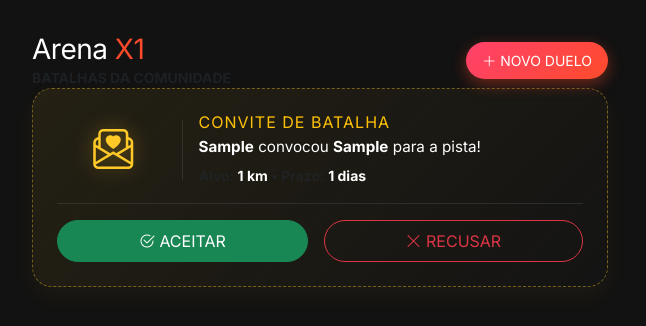
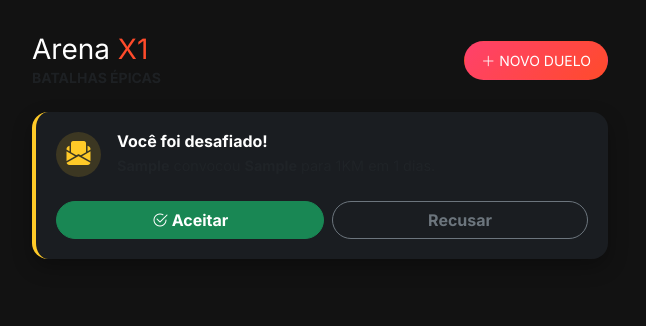
Before and after one commit to JullioDutra/projeto_kms, a Django app: page /arena/ in a window 1280 px wide. Shown: the part 67-393 px from the top of the page, without its empty margins (320-966 px from the left). Run offline with Django 5.2, Linux system fonts and the light colour scheme; a user stored in the database is signed in; tables that the repository leaves empty hold one stand-in row (values such as "Sample post").

Commit message:
Update arena.html

```diff
--- a/core/templates/core/arena.html
+++ b/core/templates/core/arena.html
@@ -4,108 +4,81 @@
 
 {% block extra_css %}
 <style>
-    /* --- ESTRUTURA GERAL --- */
-    .arena-header { margin-bottom: 25px; }
+    body { background-color: #121212; }
 
-    .duel-card {
-        background: linear-gradient(145deg, #181a1f 0%, #0d0f12 100%);
-        border: 1px solid rgba(255, 255, 255, 0.05);
-        border-radius: 28px;
-        padding: 2.5rem 1.5rem;
-        box-shadow: 0 20px 40px rgba(0,0,0,0.6);
-        margin-bottom: 30px;
-        position: relative;
-        overflow: hidden;
+    /* --- NOTIFICAÇÃO DE CONVITE (ESTILO APP) --- */
+    .app-notification-card {
+        background: #1a1d21;
+        border-left: 4px solid #ffca28;
+        border-radius: 16px;
+        padding: 20px;
+        margin-bottom: 25px;
+        box-shadow: 0 8px 20px rgba(0,0,0,0.3);
+    }
+    .icon-circle {
+        width: 45px; height: 45px;
+        background: rgba(255, 202, 40, 0.15);
+        color: #ffca28;
+        border-radius: 50%;
+        display: flex; align-items: center; justify-content: center;
+        font-size: 1.5rem;
     }
 
-    /* --- CONVITE PENDENTE (TICKET) --- */
-    .invite-ticket {
-        background: linear-gradient(135deg, rgba(255, 202, 40, 0.08) 0%, rgba(20, 20, 20, 0.95) 100%);
-        border: 1px dashed rgba(255, 202, 40, 0.4);
-        border-radius: 20px;
-        padding: 1.5rem;
-        margin-bottom: 25px;
-        box-shadow: 0 10px 25px rgba(255, 202, 40, 0.05);
-        transition: transform 0.3s;
-    }
-    .invite-ticket:hover { transform: translateY(-3px); }
-    .invite-icon { font-size: 2.5rem; color: #ffca28; filter: drop-shadow(0 0 10px rgba(255, 202, 40, 0.4)); }
-
-    /* --- AVATARES COM EFEITO GLOW --- */
-    .avatar-wrapper { position: relative; width: 85px; height: 85px; margin: 0 auto 15px auto; }
-
-    .avatar-duelo {
-        width: 100%; height: 100%;
-        border-radius: 50%;
-        object-fit: cover;
-        background-color: #1a1a1a;
-        border: 3px solid;
-        z-index: 2;
-        position: relative;
-    }
-    .avatar-azul { border-color: #00d2ff; }
-    .avatar-vermelho { border-color: #ff416c; }
-
-    .glow-azul { position: absolute; inset: -5px; background: #00d2ff; border-radius: 50%; filter: blur(15px); opacity: 0.4; z-index: 1; }
-    .glow-vermelho { position: absolute; inset: -5px; background: #ff416c; border-radius: 50%; filter: blur(15px); opacity: 0.4; z-index: 1; }
-
-    /* --- TANQUES ESTILO CÁPSULA --- */
-    .arena-track {
-        display: flex;
-        justify-content: space-evenly;
-        align-items: flex-end;
-        margin: 35px 0 20px 0;
+    /* --- CARD DO DUELO ATIVO --- */
+    .duel-card {
+        background: #16181b;
+        border: 1px solid rgba(255,255,255,0.05);
+        border-radius: 24px;
+        padding: 25px 20px;
+        margin-bottom: 30px;
+        box-shadow: 0 10px 30px rgba(0,0,0,0.4);
     }
 
-    .tanque-coluna { display: flex; flex-direction: column; align-items: center; flex: 1; z-index: 2; }
-
-    .tanque-capsula {
-        width: 65px; height: 230px;
-        background: #050505;
-        border: 2px solid rgba(255, 255, 255, 0.08);
-        border-radius: 40px;
-        position: relative;
-        overflow: hidden;
-        box-shadow: inset 0 10px 20px rgba(0,0,0,0.8), 0 0 15px rgba(0,0,0,0.4);
-        margin: 15px 0;
+    .duel-header-meta {
+        text-align: center;
+        margin-bottom: 25px;
+        padding-bottom: 15px;
+        border-bottom: 1px solid rgba(255,255,255,0.05);
     }
 
-    .liquido-base {
-        width: 100%; position: absolute; bottom: 0; left: 0;
-        transition: height 1.2s cubic-bezier(0.17, 0.67, 0.83, 0.67);
-        border-radius: 0 0 40px 40px;
+    /* --- AVATARES NO TOPO --- */
+    .avatar-sm {
+        width: 55px; height: 55px;
+        border-radius: 50%; object-fit: cover;
+        border: 3px solid; background-color: #222;
     }
-    .liquido-azul { background: linear-gradient(180deg, #00d2ff 0%, #005c8a 100%); box-shadow: 0 -5px 20px rgba(0, 210, 255, 0.6); }
-    .liquido-vermelho { background: linear-gradient(180deg, #ff416c 0%, #8a0024 100%); box-shadow: 0 -5px 20px rgba(255, 65, 108, 0.6); }
+    .avatar-azul { border-color: #00d2ff; box-shadow: 0 0 15px rgba(0, 210, 255, 0.3); }
+    .avatar-vermelho { border-color: #ff416c; box-shadow: 0 0 15px rgba(255, 65, 108, 0.3); }
 
-    .porcentagem-pill {
-        position: absolute; top: 50%; left: 50%;
-        transform: translate(-50%, -50%);
-        background: rgba(0, 0, 0, 0.6);
-        backdrop-filter: blur(5px);
-        border: 1px solid rgba(255, 255, 255, 0.1);
-        color: #fff; padding: 6px 12px;
-        border-radius: 20px; font-size: 1rem; font-weight: 900; z-index: 5;
+    /* --- TRILHAS HORIZONTAIS (A SOLUÇÃO PARA OS KMs) --- */
+    .racer-block { margin-bottom: 25px; }
+
+    .racer-info {
+        display: flex; justify-content: space-between; align-items: flex-end;
+        margin-bottom: 8px;
+    }
+    .racer-name { font-weight: 900; font-size: 1.1rem; text-transform: uppercase; letter-spacing: 0.5px; margin: 0; }
+    .racer-stats { text-align: right; }
+    .racer-km { font-size: 1.3rem; font-weight: 900; line-height: 1; }
+    .racer-pct { font-size: 0.8rem; font-weight: 700; color: #888; margin-left: 8px; }
+
+    .track-bg {
+        width: 100%; height: 14px;
+        background: #0a0a0a;
+        border-radius: 20px;
+        overflow: hidden;
+        box-shadow: inset 0 2px 5px rgba(0,0,0,0.8);
+        border: 1px solid rgba(255,255,255,0.05);
     }
 
-    /* --- TEXTOS E TIPOGRAFIA --- */
-    .vs-container { display: flex; align-items: center; justify-content: center; padding-bottom: 70px; z-index: 2; }
-    .vs-badge {
-        background: linear-gradient(135deg, #ffd700, #ff8c00);
-        -webkit-background-clip: text; -webkit-text-fill-color: transparent;
-        font-size: 2.8rem; font-weight: 900; font-style: italic;
-        filter: drop-shadow(0 5px 15px rgba(255, 215, 0, 0.3));
+    .track-fill {
+        height: 100%; border-radius: 20px;
+        transition: width 1s ease-in-out;
     }
+    .track-fill-azul { background: linear-gradient(90deg, #00d2ff, #3a7bd5); box-shadow: 0 0 10px rgba(0, 210, 255, 0.6); }
+    .track-fill-vermelho { background: linear-gradient(90deg, #ff416c, #ff4b2b); box-shadow: 0 0 10px rgba(255, 65, 108, 0.6); }
 
-    .atleta-nome { font-size: 1.1rem; font-weight: 900; text-transform: uppercase; letter-spacing: 1px; margin-bottom: 0; }
-    .km-display { font-size: 1.5rem; font-weight: 900; color: #fff; margin-top: 10px; line-height: 1; }
-    .km-unit { font-size: 0.8rem; color: #888; font-weight: 700; text-transform: uppercase; }
-
-    /* Efeitos de Fundo do Card */
-    .bg-glow-azul { position: absolute; top: -50px; left: -50px; width: 250px; height: 250px; background: radial-gradient(circle, rgba(0,210,255,0.1) 0%, rgba(0,0,0,0) 70%); z-index: 0; }
-    .bg-glow-vermelho { position: absolute; bottom: -50px; right: -50px; width: 250px; height: 250px; background: radial-gradient(circle, rgba(255,65,108,0.1) 0%, rgba(0,0,0,0) 70%); z-index: 0; }
-
-    /* --- MODAL E FORMS --- */
+    /* --- MODAL --- */
     .form-control-dark { background: #121212 !important; border: 1px solid #444 !important; color: white !important; }
     .form-control-dark:focus { border-color: #ff4b2b !important; box-shadow: 0 0 0 4px rgba(255, 75, 43, 0.2) !important; }
 </style>
@@ -114,12 +87,12 @@
 {% block content %}
 <div class="container py-2" style="max-width: 600px;">
 
-    <div class="arena-header d-flex justify-content-between align-items-center">
+    <div class="d-flex justify-content-between align-items-center mb-4">
         <div>
-            <h3 class="fw-900 mb-0 text-white" style="letter-spacing: -0.5px;">Arena <span style="color: #ff4b2b;">X1</span></h3>
-            <p class="text-muted small fw-bold mb-0 text-uppercase">Batalhas da Comunidade</p>
+            <h3 class="fw-900 mb-0 text-white">Arena <span style="color: #ff4b2b;">X1</span></h3>
+            <p class="text-muted small fw-bold mb-0 text-uppercase">Batalhas Épicas</p>
         </div>
-        <button class="btn btn-sm fw-900 px-3 py-2 rounded-pill" style="background: linear-gradient(135deg, #ff416c, #ff4b2b); color: white; border: none; box-shadow: 0 5px 15px rgba(255, 75, 43, 0.4);" data-bs-toggle="modal" data-bs-target="#novoDesafioModal">
+        <button class="btn btn-sm fw-900 px-3 py-2 rounded-pill" style="background: linear-gradient(135deg, #ff416c, #ff4b2b); color: white;" data-bs-toggle="modal" data-bs-target="#novoDesafioModal">
             <i class="bi bi-plus-lg"></i> NOVO DUELO
         </button>
     </div>
@@ -127,118 +100,104 @@
     {% for d in desafios %}
 
         {% if d.status == 'pendente' %}
-        <div class="invite-ticket">
-            <div class="row align-items-center">
-                <div class="col-3 text-center border-end border-secondary border-opacity-25">
-                    <i class="bi bi-envelope-paper-heart invite-icon"></i>
-                </div>
-                <div class="col-9 ps-3">
-                    <h6 class="text-warning fw-900 mb-1 text-uppercase" style="letter-spacing: 1px;">Convite de Batalha</h6>
-                    <p class="text-white mb-1" style="font-size: 0.95rem;"><strong>{{ d.desafiante }}</strong> convocou <strong>{{ d.desafiado }}</strong> para a pista!</p>
-                    <small class="text-muted fw-bold">Alvo: <span class="text-white">{{ d.alvo_km|floatformat:0 }} km</span> • Prazo: <span class="text-white">{{ d.prazo_dias }} dias</span></small>
+        <div class="app-notification-card">
+            <div class="d-flex align-items-center">
+                <div class="icon-circle"><i class="bi bi-envelope-paper-fill"></i></div>
+                <div class="ms-3 flex-grow-1">
+                    <h6 class="mb-1 fw-bold text-white">Você foi desafiado!</h6>
+                    <p class="mb-0 text-muted" style="font-size: 0.9rem;"><strong>{{ d.desafiante }}</strong> convocou <strong>{{ d.desafiado }}</strong> para {{ d.alvo_km|floatformat:0 }}KM em {{ d.prazo_dias }} dias.</p>
                 </div>
             </div>
 
             {% if request.user.first_name == d.desafiado %}
-            <div class="d-flex gap-3 mt-3 pt-3 border-top border-secondary border-opacity-25">
-                <a href="{% url 'responder_desafio' d.id 'aceitar' %}" class="btn btn-success flex-grow-1 fw-900 rounded-pill py-2">
-                    <i class="bi bi-check2-circle"></i> ACEITAR
+            <div class="d-flex gap-2 mt-4">
+                <a href="{% url 'responder_desafio' d.id 'aceitar' %}" class="btn btn-success flex-grow-1 fw-bold rounded-pill">
+                    <i class="bi bi-check2-circle"></i> Aceitar
                 </a>
-                <a href="{% url 'responder_desafio' d.id 'recusar' %}" class="btn btn-outline-danger flex-grow-1 fw-900 rounded-pill py-2">
-                    <i class="bi bi-x-lg"></i> RECUSAR
+                <a href="{% url 'responder_desafio' d.id 'recusar' %}" class="btn btn-outline-secondary flex-grow-1 fw-bold rounded-pill">
+                    Recusar
                 </a>
             </div>
             {% endif %}
         </div>
 
         {% elif d.status == 'ativo' %}
-        <div class="duel-card text-center" id="cartaoDesafio_{{ d.id }}">
+        <div class="duel-card" id="cartaoDesafio_{{ d.id }}">
 
-            <div class="bg-glow-azul"></div>
-            <div class="bg-glow-vermelho"></div>
-
-            <div class="badge bg-dark border border-warning text-warning mb-3 px-3 py-2 rounded-pill shadow-sm" style="letter-spacing: 2px;">
-                <i class="bi bi-x-diamond-fill"></i> x1 de kms
+            <div class="duel-header-meta">
+                <div class="d-flex justify-content-center align-items-center mb-3">
+                    <img src="{{ d.avatar_desafiante|default:'' }}" class="avatar-sm avatar-azul" onerror="this.onerror=null; this.src='https://ui-avatars.com/api/?name={{ d.desafiante }}&background=00d2ff&color=fff&bold=true';">
+                    <div class="mx-3 fw-900 text-warning fst-italic fs-4" style="text-shadow: 0 2px 10px rgba(255,215,0,0.4);">VS</div>
+                    <img src="{{ d.avatar_desafiado|default:'' }}" class="avatar-sm avatar-vermelho" onerror="this.onerror=null; this.src='https://ui-avatars.com/api/?name={{ d.desafiado }}&background=ff416c&color=fff&bold=true';">
+                </div>
+                <h4 class="fw-900 text-white mb-0">ALVO: {{ d.alvo_km|floatformat:0 }} KM</h4>
+                <small class="text-muted fw-bold text-uppercase">Tempo restante: {{ d.prazo_dias }} dias</small>
             </div>
 
-            <h3 class="fw-900 text-white mb-1">META: {{ d.alvo_km|floatformat:0 }} KM</h3>
-            <p class="text-muted small fw-bold mb-0 text-uppercase" style="letter-spacing: 1px;">Encerra em: {{ d.prazo_dias }} dias</p>
-
-            <div class="arena-track">
-
-                <div class="tanque-coluna">
-                    <div class="avatar-wrapper">
-                        <div class="glow-azul"></div>
-                        <img src="{{ d.avatar_desafiante|default:'' }}" class="avatar-duelo avatar-azul" onerror="this.onerror=null; this.src='https://ui-avatars.com/api/?name={{ d.desafiante }}&background=00d2ff&color=fff&bold=true';">
+            <div class="racer-block">
+                <div class="racer-info">
+                    <h5 class="racer-name text-info">{{ d.desafiante }}</h5>
+                    <div class="racer-stats">
+                        <span class="racer-km text-white">{{ d.km_desafiante|floatformat:1 }}</span>
+                        <span class="racer-pct">{{ d.porc_desafiante|floatformat:0 }}%</span>
                     </div>
-                    <h5 class="atleta-nome" style="color: #00d2ff;">{{ d.desafiante }}</h5>
-
-                    <div class="tanque-capsula">
-                        <div class="liquido-base liquido-azul" style="height: {% if d.porc_desafiante > 0 %}max(15%, {{ d.porc_desafiante }}%){% else %}0%{% endif %};"></div>
-                        <div class="porcentagem-pill">{{ d.porc_desafiante|floatformat:0 }}%</div>
-                    </div>
-
-                    <div class="km-display">{{ d.km_desafiante|floatformat:1 }} <span class="km-unit">km</span></div>
                 </div>
-
-                <div class="vs-container">
-                    <div class="vs-badge">VS</div>
-                </div>
-
-                <div class="tanque-coluna">
-                    <div class="avatar-wrapper">
-                        <div class="glow-vermelho"></div>
-                        <img src="{{ d.avatar_desafiado|default:'' }}" class="avatar-duelo avatar-vermelho" onerror="this.onerror=null; this.src='https://ui-avatars.com/api/?name={{ d.desafiado }}&background=ff416c&color=fff&bold=true';">
-                    </div>
-                    <h5 class="atleta-nome" style="color: #ff4b2b;">{{ d.desafiado }}</h5>
-
-                    <div class="tanque-capsula">
-                        <div class="liquido-base liquido-vermelho" style="height: {% if d.porc_desafiado > 0 %}max(15%, {{ d.porc_desafiado }}%){% else %}0%{% endif %};"></div>
-                        <div class="porcentagem-pill">{{ d.porc_desafiado|floatformat:0 }}%</div>
-                    </div>
-
-                    <div class="km-display">{{ d.km_desafiado|floatformat:1 }} <span class="km-unit">km</span></div>
+                <div class="track-bg">
+                    <div class="track-fill track-fill-azul" style="width: {{ d.porc_desafiante }}%;"></div>
                 </div>
             </div>
 
-            <div class="mt-4 mb-4 text-center px-3 py-2 rounded-pill mx-auto" style="background: rgba(255,255,255,0.03); border: 1px solid rgba(255,255,255,0.05); max-width: 90%;">
+            <div class="racer-block">
+                <div class="racer-info">
+                    <h5 class="racer-name text-danger">{{ d.desafiado }}</h5>
+                    <div class="racer-stats">
+                        <span class="racer-km text-white">{{ d.km_desafiado|floatformat:1 }}</span>
+                        <span class="racer-pct">{{ d.porc_desafiado|floatformat:0 }}%</span>
+                    </div>
+                </div>
+                <div class="track-bg">
+                    <div class="track-fill track-fill-vermelho" style="width: {{ d.porc_desafiado }}%;"></div>
+                </div>
+            </div>
+
+            <div class="text-center mt-4">
                 {% if d.km_desafiante > d.km_desafiado %}
-                    <h6 class="fw-900 text-white mb-0" style="font-size: 0.9rem;"><i class="bi bi-fire text-warning fs-5 align-middle"></i> {{ d.desafiante }} ESTÁ DOMINANDO!</h6>
+                    <span class="badge bg-dark border border-info text-info px-3 py-2 rounded-pill"><i class="bi bi-fire"></i> {{ d.desafiante }} assumiu a liderança!</span>
                 {% elif d.km_desafiado > d.km_desafiante %}
-                    <h6 class="fw-900 text-white mb-0" style="font-size: 0.9rem;"><i class="bi bi-fire text-warning fs-5 align-middle"></i> {{ d.desafiado }} ESTÁ DOMINANDO!</h6>
+                    <span class="badge bg-dark border border-danger text-danger px-3 py-2 rounded-pill"><i class="bi bi-fire"></i> {{ d.desafiado }} assumiu a liderança!</span>
                 {% else %}
-                    <h6 class="fw-900 text-white mb-0" style="font-size: 0.9rem;"><i class="bi bi-exclamation-circle text-warning fs-5 align-middle"></i> A BATALHA ESTÁ EMPATADA!</h6>
+                    <span class="badge bg-dark border border-warning text-warning px-3 py-2 rounded-pill"><i class="bi bi-dash-circle"></i> Tudo empatado!</span>
                 {% endif %}
             </div>
 
-            <button onclick="partilharDesafio({{ d.id }})" class="btn w-100 fw-900 py-3 rounded-pill btn-partilhar" style="background-color: #25D366; color: white; position: relative; z-index: 2;">
-                <i class="bi bi-whatsapp me-2 fs-5 align-middle"></i> AQUECER O GRUPO
+            <button onclick="partilharDesafio({{ d.id }})" class="btn w-100 fw-bold py-3 mt-4 rounded-pill btn-partilhar" style="background-color: #25D366; color: white;">
+                <i class="bi bi-whatsapp me-2"></i> PARTILHAR STATUS
             </button>
         </div>
         {% endif %}
 
     {% empty %}
         <div class="text-center py-5">
-            <i class="bi bi-shield-slash" style="font-size: 4rem; color: #333;"></i>
-            <h4 class="mt-3 text-white fw-900">ARENA VAZIA</h4>
-            <p class="text-muted fw-bold">Que tal desafiar alguém e colocar fogo na pista?</p>
+            <i class="bi bi-slash-circle text-muted" style="font-size: 3rem; opacity: 0.5;"></i>
+            <h5 class="mt-3 text-white fw-bold">Nenhuma batalha ativa</h5>
+            <p class="text-muted">Desafie alguém e comece a disputa!</p>
         </div>
     {% endfor %}
 </div>
 
 <div class="modal fade" id="novoDesafioModal" tabindex="-1" aria-hidden="true">
     <div class="modal-dialog modal-dialog-centered">
-        <div class="modal-content" style="background: #15171a; border: 1px solid #333; border-radius: 20px;">
+        <div class="modal-content" style="background: #1a1d21; border: 1px solid #333; border-radius: 20px;">
             <div class="modal-header border-0 pb-0">
-                <h5 class="modal-title text-white fw-900"><i class="bi bi-crosshair text-danger"></i> Lançar Desafio</h5>
+                <h5 class="modal-title text-white fw-900"><i class="bi bi-crosshair text-danger"></i> Convocar Atleta</h5>
                 <button type="button" class="btn-close btn-close-white" data-bs-dismiss="modal"></button>
             </div>
             <form action="{% url 'criar_desafio' %}" method="POST">
                 {% csrf_token %}
                 <div class="modal-body">
                     <div class="mb-3">
-                        <label class="form-label text-muted small fw-bold text-uppercase">Escolha o Adversário</label>
-                        <select name="desafiado" class="form-select form-control-dark fw-bold" required>
+                        <label class="form-label text-muted small fw-bold">Oponente</label>
+                        <select name="desafiado" class="form-select form-control-dark" required>
                             <option value="">Selecione...</option>
                             {% for u in usuarios_disponiveis %}
                                 <option value="{{ u }}">{{ u }}</option>
@@ -247,17 +206,17 @@
                     </div>
                     <div class="row">
                         <div class="col-6 mb-3">
-                            <label class="form-label text-muted small fw-bold text-uppercase">Meta (KM)</label>
-                            <input type="number" name="alvo_km" class="form-control form-control-dark fw-bold fs-5" value="30" required>
+                            <label class="form-label text-muted small fw-bold">Alvo (KM)</label>
+                            <input type="number" name="alvo_km" class="form-control form-control-dark fw-bold" value="30" required>
                         </div>
                         <div class="col-6 mb-3">
-                            <label class="form-label text-muted small fw-bold text-uppercase">Prazo (Dias)</label>
-                            <input type="number" name="prazo_dias" class="form-control form-control-dark fw-bold fs-5" value="7" required>
+                            <label class="form-label text-muted small fw-bold">Prazo (Dias)</label>
+                            <input type="number" name="prazo_dias" class="form-control form-control-dark fw-bold" value="7" required>
                         </div>
                     </div>
                 </div>
                 <div class="modal-footer border-0 pt-0">
-                    <button type="submit" class="btn fw-900 w-100 py-3 rounded-pill" style="background: linear-gradient(135deg, #ff416c, #ff4b2b); color: white;">INICIAR BATALHA!</button>
+                    <button type="submit" class="btn fw-900 w-100 py-3 rounded-pill" style="background: linear-gradient(135deg, #ff416c, #ff4b2b); color: white;">LANÇAR DESAFIO</button>
                 </div>
             </form>
         </div>
@@ -272,17 +231,17 @@
         const cartao = document.getElementById('cartaoDesafio_' + id);
         const botao = cartao.querySelector('.btn-partilhar');
 
-        botao.style.display = 'none'; // Esconde botão na foto
+        botao.style.display = 'none';
 
         html2canvas(cartao, {
             scale: 3,
-            backgroundColor: '#15171a',
+            backgroundColor: '#16181b',
             useCORS: true,
             allowTaint: true
         }).then(canvas => {
             botao.style.display = 'block';
             const link = document.createElement('a');
-            link.download = 'Duelo_KMS_Arena.png';
+            link.download = 'Duelo_KMS.png';
             link.href = canvas.toDataURL('image/png');
             link.click();
         }).catch(err => {
```
